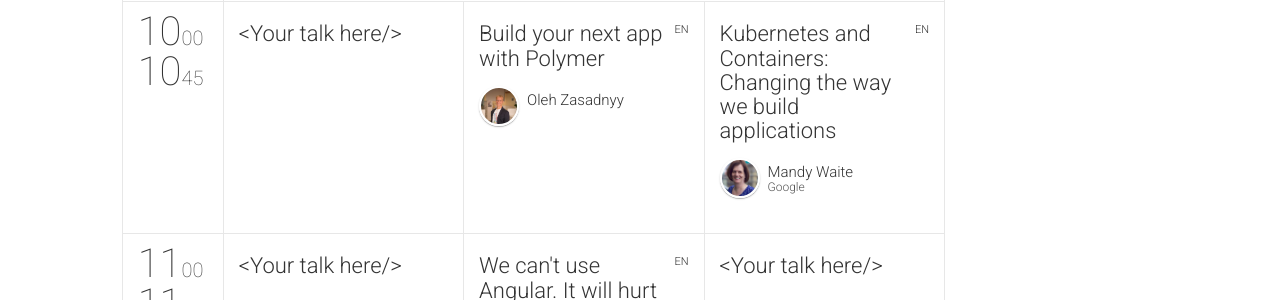
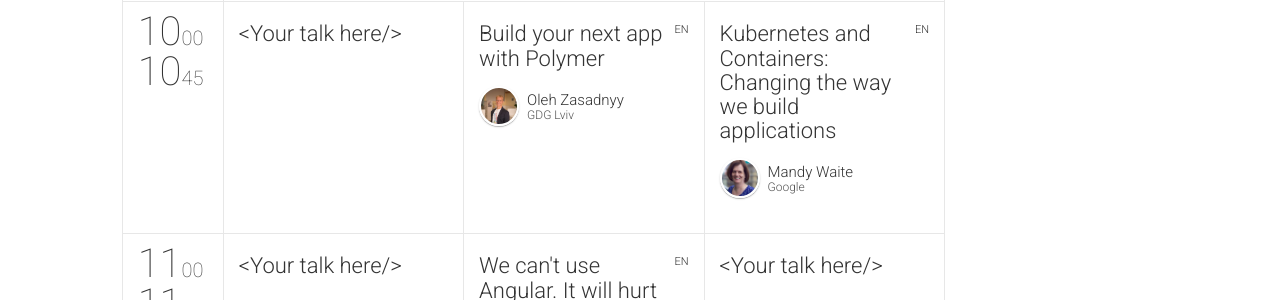
Before and after one commit to devfest-berlin/2015.devfest-berlin.de, a Jekyll site: the page built from schedule.html, in a window 1280 px wide and 900 px high, scrolled down 1282 px. Shown: the part 152-452 px from the top of the window. Built offline with Jekyll 4.4.1, drawn with Linux system fonts in a browser that asks for light colours; nearby versions of some CDN libraries; comment, search, counter and statistics services are not loaded.

Commit message:
Add  a "company" subtitle to Oleh

```diff
--- a/_data/speakers.yml
+++ b/_data/speakers.yml
@@ -115,6 +115,7 @@
   name: "Oleh"
   surname: "Zasadnyy"
   title: "Full-stack developer & Designer"
+  company: "GDG Lviv"
   bio: "Active open-source contributor. Full-stack developer with passion to new technologies. GDG organizer for more than 3 years, designer."
   thumbnailUrl: "OlehZasadnyy.jpg"
   rockstar: true
```
